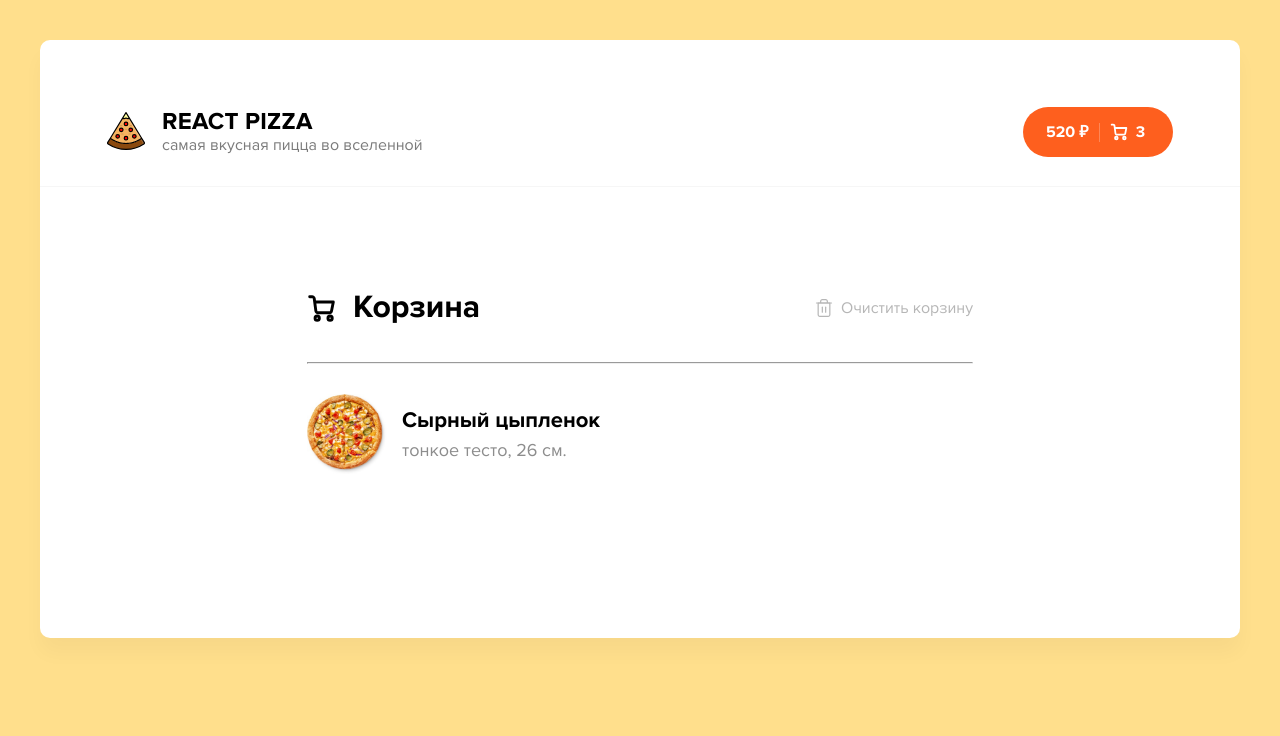
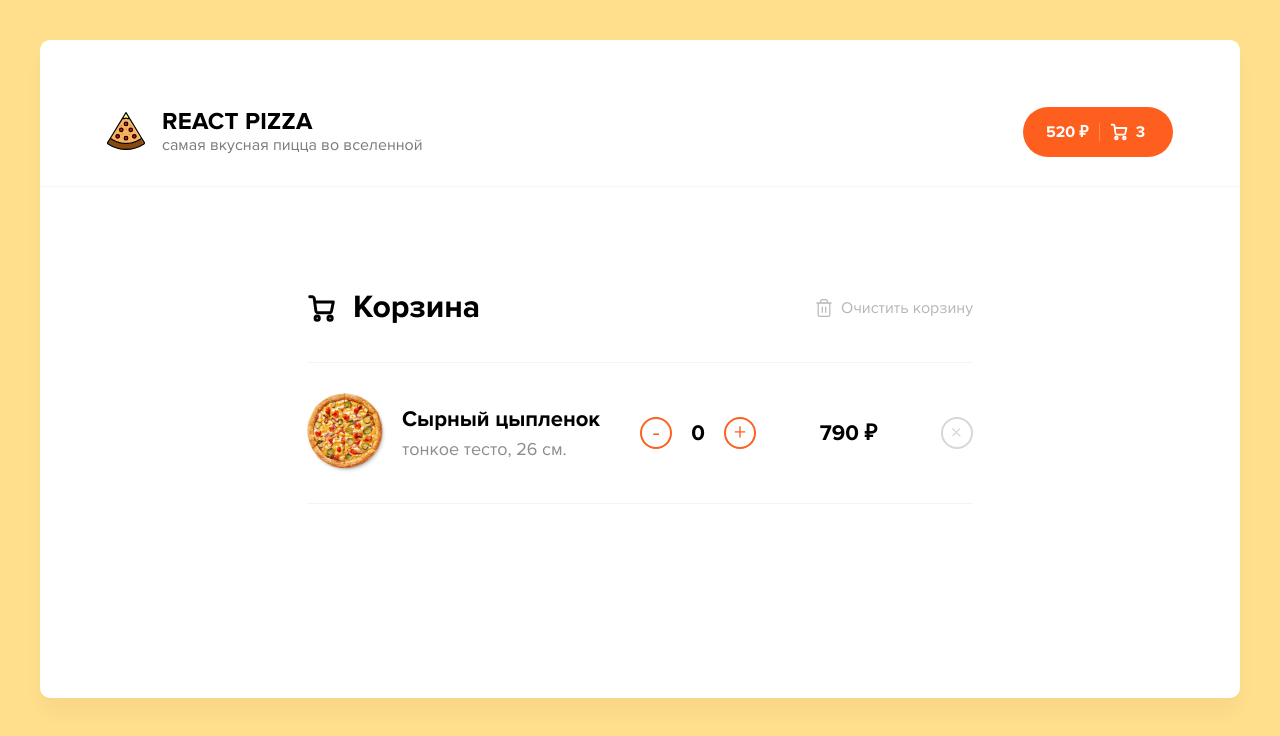
Before and after one commit to shaulaev/react-pizza, a React (Create React App) app: page / in a window 1280 px wide. Shown: the top 736 px of the page. Built offline with nearby package versions, Linux system fonts and the light colour scheme; the HTML template or start-up script is replaced by a standard one.

Commit message:
Finished cart page

```diff
--- /dev/null
+++ b/src/components/Cart/CartListItem.tsx
@@ -0,0 +1,44 @@
+import React, { useState } from 'react'
+import cl from "./CartPage.module.scss"
+import pizza from "../../assets/img/image 2.png"
+
+export const CartListItem: React.FC = () => {
+
+    const [count, setCount] = useState<number>(0);
+
+    const decreaseCount = (): void => {
+        if(count > 0) {
+            setCount(count - 1)
+        }
+    }
+
+    const increaseCount = (): void => {
+        if(count < 30) {
+            setCount(count + 1)
+        }
+    }
+
+  return (
+    <div className={cl.cartListItem}>
+        <div className={cl.shell}>
+            <div className={cl.firstPart}>
+                <img src={pizza} alt="" />
+                <div>
+                    <p className={cl.pizzaName}>Сырный цыпленок</p>
+                    <p className={cl.pizzaType}>тонкое тесто, <span className={cl.pizzaSize}>26 см.</span></p>
+                </div>
+            </div>
+            <div className={cl.secondPart}>
+                <div className={cl.amount}>
+                    <div className={cl.multipliers} onClick={decreaseCount}>-</div>
+                    <span className={cl.count}>{count}</span>
+                    <div className={cl.multipliers} onClick={increaseCount}>+</div>
+                </div>
+                <div className={cl.price}>790 ₽</div>
+                <div className={cl.deleteButton}>+</div>
+            </div>
+        </div>
+        <div className={cl.line} />
+    </div>
+  )
+}
--- a/src/components/Cart/CartPage.module.scss
+++ b/src/components/Cart/CartPage.module.scss
@@ -16,9 +16,11 @@
         margin-right: 17px;
     }
 
-    hr {
-        color: #F4F4F4;
+    .line {
         margin-top: 30px;
+        height: 1px;
+        background: #F4F4F4;
+        width: 100%;
     }
 
     .cartClear {
@@ -39,11 +41,71 @@
     }
 
     .cartList {
+        max-height: 550px;
+        overflow-x: hidden;
+        overflow-y: auto;
         margin-top: 30px;
+
+        .cartListItem {
+            .line {
+                margin-bottom: 30px;
+            }
+        }
 
         img {
             width: 80px;
             height: 80px;
+        }
+
+        .shell, .secondPart {
+            display: flex;
+            align-items: center;
+            justify-content: space-between;
+            position: relative;
+        }
+
+        .secondPart, .firstPart {
+            flex: 1;
+
+            .price {
+                font-weight: 700;
+                font-size: 22px;
+            }
+
+        }
+
+        .amount {
+            display: flex;
+
+            .count {
+                text-align: center;
+                width: 28px;
+                font-weight: 700;
+                font-size: 22px;
+                color: #000000;
+                margin: 0 12px;
+            }
+        }
+
+        .multipliers, .deleteButton {
+            display: flex;
+            align-items: center;
+            justify-content: center;
+            user-select: none;
+            cursor: pointer;
+            text-align: center;
+            font-size: 24px;
+            width: 32px;
+            height: 32px;
+            color: #FE5F1E;
+            border-radius: 50%;
+            border: 2px solid #FE5F1E;
+        }
+
+        .deleteButton {
+            transform: rotate(-45deg);
+            color: #D7D7D7;
+            border: 2px solid #D7D7D7;
         }
 
         .firstPart {
--- a/src/components/Cart/CartPage.tsx
+++ b/src/components/Cart/CartPage.tsx
@@ -1,10 +1,13 @@
 import React from 'react'
 import cl from "./CartPage.module.scss"
-import pizza from "../../assets/img/image 2.png"
+import { CartListItem } from './CartListItem'
+import { Header } from '../Header/Header'
 
 export const CartPage: React.FC = () => {
+
   return (
     <>
+        <Header />
         <div className={cl.cartMain}>
             <div style={{display: "flex", justifyContent: "space-between", width: "100%"}}>
                 <div className={cl.cartHeading}>
@@ -17,27 +20,19 @@ export const CartPage: React.FC = () => {
                 </div>
                 <div className={cl.cartClear}>
                     <svg width="20" height="20" viewBox="0 0 20 20" fill="none" xmlns="http://www.w3.org/2000/svg">
-                        <path d="M2.5 5H4.16667H17.5" stroke="#B6B6B6" stroke-width="1.2" stroke-linecap="round" stroke-linejoin="round"/>
-                        <path d="M6.66663 5.00001V3.33334C6.66663 2.89131 6.84222 2.46739 7.15478 2.15483C7.46734 1.84227 7.89127 1.66667 8.33329 1.66667H11.6666C12.1087 1.66667 12.5326 1.84227 12.8451 2.15483C13.1577 2.46739 13.3333 2.89131 13.3333 3.33334V5.00001M15.8333 5.00001V16.6667C15.8333 17.1087 15.6577 17.5326 15.3451 17.8452C15.0326 18.1577 14.6087 18.3333 14.1666 18.3333H5.83329C5.39127 18.3333 4.96734 18.1577 4.65478 17.8452C4.34222 17.5326 4.16663 17.1087 4.16663 16.6667V5.00001H15.8333Z" stroke="#B6B6B6" stroke-width="1.2" stroke-linecap="round" stroke-linejoin="round"/>
-                        <path d="M8.33337 9.16667V14.1667" stroke="#B6B6B6" stroke-width="1.2" stroke-linecap="round" stroke-linejoin="round"/>
-                        <path d="M11.6666 9.16667V14.1667" stroke="#B6B6B6" stroke-width="1.2" stroke-linecap="round" stroke-linejoin="round"/>
+                        <path d="M2.5 5H4.16667H17.5" stroke="#B6B6B6" strokeWidth="1.2" strokeLinecap="round" strokeLinejoin="round"/>
+                        <path d="M6.66663 5.00001V3.33334C6.66663 2.89131 6.84222 2.46739 7.15478 2.15483C7.46734 1.84227 7.89127 1.66667 8.33329 1.66667H11.6666C12.1087 1.66667 12.5326 1.84227 12.8451 2.15483C13.1577 2.46739 13.3333 2.89131 13.3333 3.33334V5.00001M15.8333 5.00001V16.6667C15.8333 17.1087 15.6577 17.5326 15.3451 17.8452C15.0326 18.1577 14.6087 18.3333 14.1666 18.3333H5.83329C5.39127 18.3333 4.96734 18.1577 4.65478 17.8452C4.34222 17.5326 4.16663 17.1087 4.16663 16.6667V5.00001H15.8333Z" stroke="#B6B6B6" strokeWidth="1.2" strokeLinecap="round" strokeLinejoin="round"/>
+                        <path d="M8.33337 9.16667V14.1667" stroke="#B6B6B6" strokeWidth="1.2" strokeLinecap="round" strokeLinejoin="round"/>
+                        <path d="M11.6666 9.16667V14.1667" stroke="#B6B6B6" strokeWidth="1.2" strokeLinecap="round" strokeLinejoin="round"/>
                     </svg>
                     <span>Очистить корзину</span>
                 </div>
             </div>
 
-            <hr />
+            <div className={cl.line} />
 
             <div className={cl.cartList}>
-                <div className={cl.cartListItem}>
-                    <div className={cl.firstPart}>
-                        <img src={pizza} alt="" />
-                        <div>
-                            <p className={cl.pizzaName}>Сырный цыпленок</p>
-                            <p className={cl.pizzaType}>тонкое тесто, <span className={cl.pizzaSize}>26 см.</span></p>
-                        </div>
-                    </div>
-                </div>
+                <CartListItem />
             </div>
         </div>
     </>
--- a/src/components/Header/Header.tsx
+++ b/src/components/Header/Header.tsx
@@ -17,9 +17,9 @@ export const Header: React.FC = () => {
               <span>520 ₽</span>
               <div>
                 <svg width="18" height="18" viewBox="0 0 18 18" fill="none" xmlns="http://www.w3.org/2000/svg">
-                  <path d="M6.33333 16.3333C7.06971 16.3333 7.66667 15.7364 7.66667 15C7.66667 14.2636 7.06971 13.6667 6.33333 13.6667C5.59695 13.6667 5 14.2636 5 15C5 15.7364 5.59695 16.3333 6.33333 16.3333Z" stroke="white" stroke-width="1.8" stroke-linecap="round" stroke-linejoin="round"/>
-                  <path d="M14.3333 16.3333C15.0697 16.3333 15.6667 15.7364 15.6667 15C15.6667 14.2636 15.0697 13.6667 14.3333 13.6667C13.597 13.6667 13 14.2636 13 15C13 15.7364 13.597 16.3333 14.3333 16.3333Z" stroke="white" stroke-width="1.8" stroke-linecap="round" stroke-linejoin="round"/>
-                  <path d="M4.78002 4.99999H16.3334L15.2134 10.5933C15.1524 10.9003 14.9854 11.176 14.7417 11.3722C14.4979 11.5684 14.1929 11.6727 13.88 11.6667H6.83335C6.50781 11.6694 6.1925 11.553 5.94689 11.3393C5.70128 11.1256 5.54233 10.8295 5.50002 10.5067L4.48669 2.82666C4.44466 2.50615 4.28764 2.21182 4.04482 1.99844C3.80201 1.78505 3.48994 1.66715 3.16669 1.66666H1.66669" stroke="white" stroke-width="1.8" stroke-linecap="round" stroke-linejoin="round"/>
+                  <path d="M6.33333 16.3333C7.06971 16.3333 7.66667 15.7364 7.66667 15C7.66667 14.2636 7.06971 13.6667 6.33333 13.6667C5.59695 13.6667 5 14.2636 5 15C5 15.7364 5.59695 16.3333 6.33333 16.3333Z" stroke="white" strokeWidth="1.8" strokeLinecap="round" strokeLinejoin="round"/>
+                  <path d="M14.3333 16.3333C15.0697 16.3333 15.6667 15.7364 15.6667 15C15.6667 14.2636 15.0697 13.6667 14.3333 13.6667C13.597 13.6667 13 14.2636 13 15C13 15.7364 13.597 16.3333 14.3333 16.3333Z" stroke="white" strokeWidth="1.8" strokeLinecap="round" strokeLinejoin="round"/>
+                  <path d="M4.78002 4.99999H16.3334L15.2134 10.5933C15.1524 10.9003 14.9854 11.176 14.7417 11.3722C14.4979 11.5684 14.1929 11.6727 13.88 11.6667H6.83335C6.50781 11.6694 6.1925 11.553 5.94689 11.3393C5.70128 11.1256 5.54233 10.8295 5.50002 10.5067L4.48669 2.82666C4.44466 2.50615 4.28764 2.21182 4.04482 1.99844C3.80201 1.78505 3.48994 1.66715 3.16669 1.66666H1.66669" stroke="white" strokeWidth="1.8" strokeLinecap="round" strokeLinejoin="round"/>
                 </svg>
                 <span>3</span>
               </div>
--- a/src/components/Main/MainPage.tsx
+++ b/src/components/Main/MainPage.tsx
@@ -7,7 +7,6 @@ import { Header } from '../Header/Header';
 export const MainPage: React.FC = () => {
   return (
     <main className='main'>
-      <Header />
       <CartPage />
     </main>
   )
```
